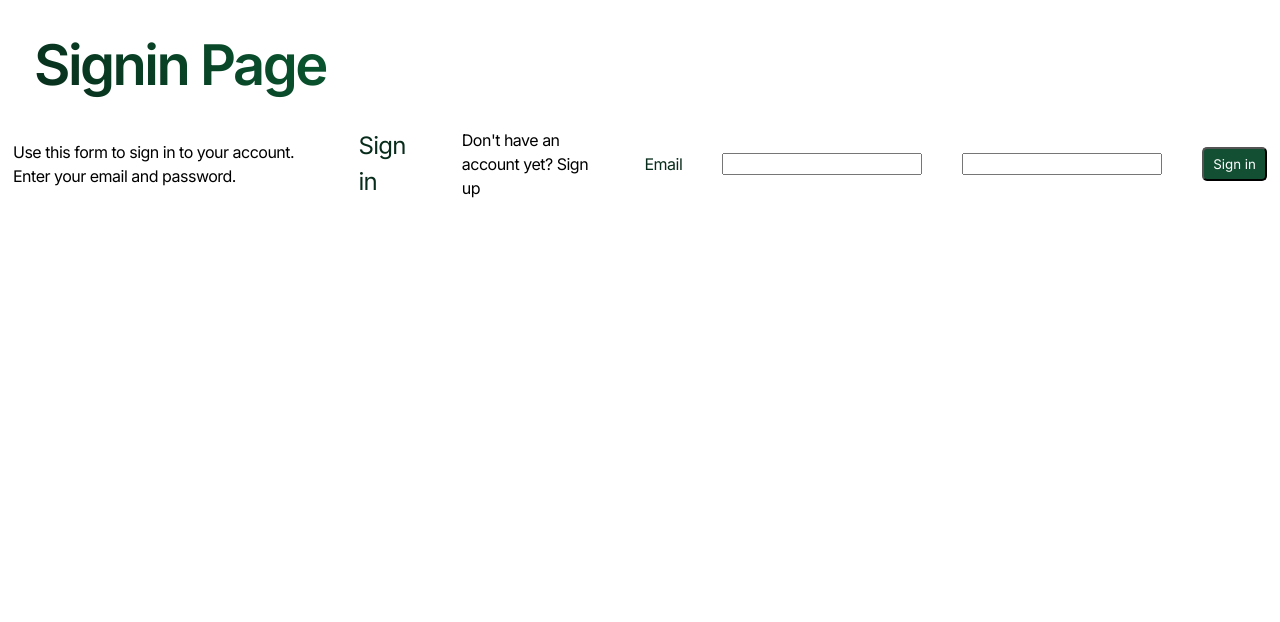
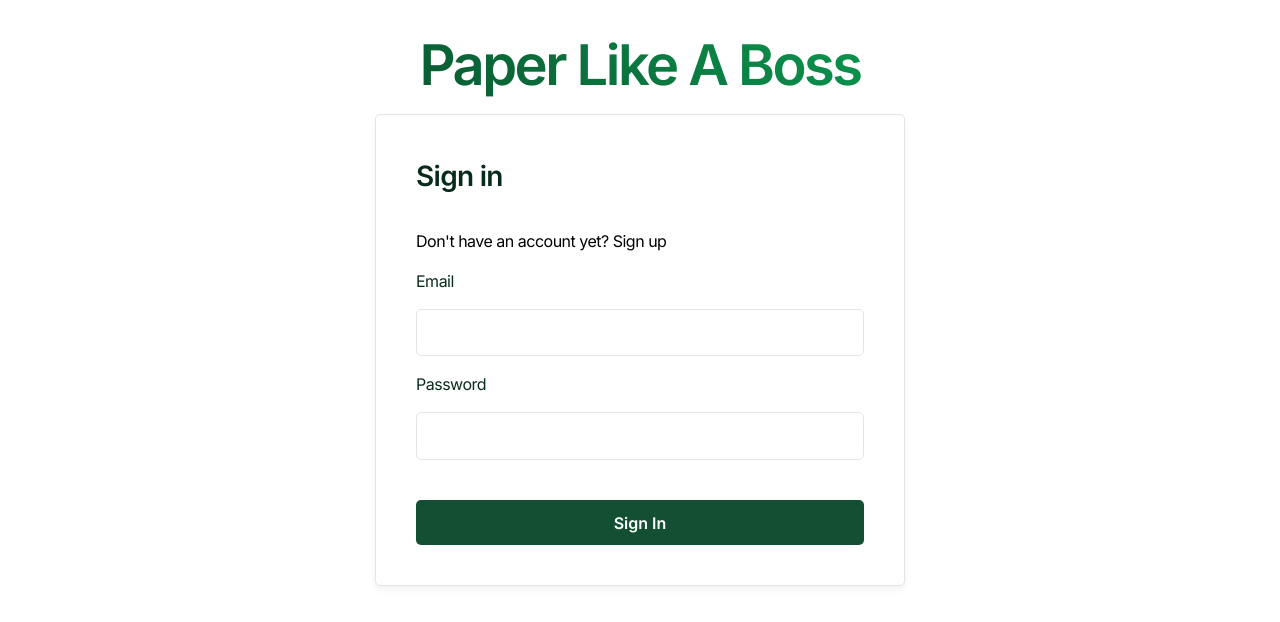
Before and after one commit to Mimifresh/sales_dashboard, a React (Vite) app: page / in a window 1280 px wide. Shown: the top 622 px of the page. Built offline with nearby package versions, Linux system fonts and the light colour scheme; no server answers.

Commit message:
edited the sigin page

```diff
--- a/src/components/Signin.jsx
+++ b/src/components/Signin.jsx
@@ -34,52 +34,68 @@ const Signin = () => {
 
     return(
         <>
-            <h1 className="landing-header">Signin Page</h1>
-            <div>
+        <h1 className="landing-header">Paper Like A Boss</h1>
+        <div className="sign-form-container">
             <form
             action={submitAction}
-                    aria-label='signin form'
-                    aria-describedby='form-description'
+            aria-label="Sign in form"
+            aria-describedby="form-description"
             >
-                    <div id='form-description' className='sr-only'>
-                        Use this form to sign in to your account. Enter your email and password.
+            <div id="form-description" className="sr-only">
+                Use this form to sign in to your account. Enter your email and
+                password.
             </div>
-                    <h2 className='form-title'>Sign in</h2>
-                    <p>Don't have an account yet? Sign up</p>
-                    <label htmlFor='email'>Email</label>
+
+            <h2 className="form-title">Sign in</h2>
+            <p>
+                Don't have an account yet?{' '}
+                {/*<Link className="form-link">*/}
+                Sign up
+                {/*</Link>*/}
+            </p>
+
+            <label htmlFor="email">Email</label>
             <input
-                        id='email'
-                        name='email'
-                        type='email'
+                className="form-input"
+                type="email"
+                name="email"
+                id="email"
+                placeholder=""
                 required
-                        aria-required='true'
-                        placeholder=''
+                aria-required="true"
                 aria-invalid={error ? 'true' : 'false'}
                 aria-describedby={error ? 'signin-error' : undefined}
                 disabled={isPending}
             />
+
+            <label htmlFor="password">Password</label>
             <input
+                className="form-input"
+                type="password"
+                name="password"
                 id="password"
-                        name="password"
-                        type='password'
+                placeholder=""
                 required
-                        aria-required='true'
-                        placeholder=''
+                aria-required="true"
                 aria-invalid={error ? 'true' : 'false'}
                 aria-describedby={error ? 'signin-error' : undefined}
                 disabled={isPending}
             />
+
             <button
                 type="submit"
+                disabled={isPending}
+                className="form-button"
                 aria-busy={isPending}
             >
-                        {isPending ? 'Signing in...' : 'Sign in'}
+                {isPending ? 'Signing in' : 'Sign In'}
             </button>
+
             {error && (
                 <div
+                id="signin-error"
                 role="alert"
-                            id="signin-error"
-                            className="error-message"
+                className="sign-form-error-message"
                 >
                 {error.message}
                 </div>
@@ -87,7 +103,7 @@ const Signin = () => {
             </form>
         </div>
         </>
-    )
-}
+    );
+};
 
 export default Signin;
--- a/src/index.css
+++ b/src/index.css
@@ -4,7 +4,7 @@
   font-family: 'Inter', sans-serif;
   line-height: 1.5;
   font-weight: 400;
-  letter-spacing: -0.5px; /* makes letters closer together */
+  letter-spacing: -0.5px;
   color-scheme: light dark;
   color: black;
   background-color: white;
@@ -15,24 +15,12 @@
 }
 
 button, input, textarea, select {
-  font-family: inherit; /* Ensure UI elements inherit Inter */
+  font-family: inherit;
 }
 
 h2 {
   letter-spacing: -0.7px; /* Extra tightening for headings */
   font-weight: 400;
-  color: #082c1b;
-  margin: 0;
-  padding: 1rem;
-}
-
-h1 {
-  letter-spacing: -0.7px; /* Extra tightening for headings */
-  font-weight: 600;
-  color: white;
-  margin: 10px;
-  display: flex;
-  align-items: center;
 }
 
 header {
@@ -43,25 +31,34 @@ header {
   left: 0;
   right: 0;
   padding: 2rem 0;
-  height: 2rem;
+  height: 3.6rem;
   display: flex;
   flex-direction: column;
+  box-shadow: 0 2px 4px rgba(0, 0, 0, 0.1);
+}
+
+header h1 {
+  letter-spacing: -0.7px;
+  font-weight: 600;
+  color: white;
+  margin: 10px 10px 2px 10px;
+  display: flex;
+  justify-content: center;
   align-items: center;
-  justify-content: center;
+  font-size: 1.8rem;
 }
 
 .dashboard-wrapper {
   display: flex;
   flex-direction: column;
   height: 100vh;
-  margin: 0;
 }
 
 .chart-container {
   width: 90%;
   height: 65vh;
   background-color: #f9f9f9;
-  margin: 6.5rem auto 7px auto;
+  margin: 8.5rem auto 7px auto;
   padding: 0 10px 20px 10px;
   position: relative;
   overflow: hidden;
@@ -72,7 +69,13 @@ header {
   flex-grow: 1;
 }
 
-.form-container {
+.chart-container h2 {
+  margin: 0;
+  padding: 1rem;
+  color: #082c1b;
+}
+
+.add-form-container {
   background-color: #ffffff;
   width: 90%;
   border-radius: 5px;
@@ -82,7 +85,7 @@ header {
   flex-shrink: 0;
 }
 
-form {
+.add-form-container form {
   display: flex;
   justify-content: center;
   gap: 40px;
@@ -96,17 +99,26 @@ label {
 }
 
 button {
-  padding: 7px;
   border-radius: 5px;
   cursor: pointer;
-  background-color: #124F33;
+  border: none;
+}
+
+form button {
+  padding: 4px 8px;
+  background-color: #124f33;
   color: rgb(255, 255, 255);
   width: 100px;
   transition: background-color 0.2s ease;
 }
 
-button:hover {
+form button:hover {
   background-color: #187c49;
+}
+
+form button:disabled {
+  background-color: #6c757d;
+  cursor: not-allowed;
 }
 
 .amount-input {
@@ -114,18 +126,159 @@ button:hover {
   margin-left: 2px;
   background-color: #ffffff;
   color: black;
+  border-radius: 5px;
+  border: 1px solid grey;
 }
 
 select {
+  border-radius: 5px;
   margin-left: 5px;
   background-color: #ffffff;
   color: black;
+  border: 1px solid grey;
 }
 
+select:disabled,
+input:disabled {
+  background-color: #e9ecef;
+  cursor: not-allowed;
+}
+
+.sr-only {
+  position: absolute;
+  width: 1px;
+  height: 1px;
+  padding: 0;
+  margin: -1px;
+  overflow: hidden;
+  clip: rect(0, 0, 0, 0);
+  border: 0;
+}
+
+.sign-form-error-message {
+  color: #dc3545;
+  border-radius: 4px;
+  text-align: center;
+}
+
+/* Signin/Signup Form styles */
+.sign-form-container {
+  max-width: 28rem;
+  margin: 0 auto;
+  padding: 2.5rem;
+  border: 1px solid #e4e4e4;
+  border-radius: 5px;
+  background: white;
+  box-shadow: 0 4px 6px rgba(0, 0, 0, 0.05);
+  transition: transform 0.2s ease, box-shadow 0.2s ease;
+}
+
+.sign-form-container:hover {
+  transform: translateY(-2px);
+  box-shadow: 0 6px 12px rgba(0, 0, 0, 0.08);
+}
+
+.sign-form-container h2 {
+  font-weight: 600;
+  font-size: 1.75rem;
+  padding-bottom: 1rem;
+  margin: 0;
+  color: #082c1b;
+}
+
+.sign-form-container .form-link {
+  color: #187c49;
+  text-decoration: none;
+  cursor: pointer;
+  font-weight: 600;
+  transition: all 0.2s ease;
+  padding-bottom: 1px;
+  border-bottom: 1px solid transparent;
+}
+
+.sign-form-container .form-link:hover {
+  color: #124f33;
+}
+
+.sign-form-container .form-input {
+  width: 100%;
+  margin: 1rem 0;
+  padding: 0.8rem 1rem;
+  border: 1.5px solid #e4e4e4;
+  border-radius: 5px;
+  font-size: 1rem;
+  font-weight: 400;
+  background-color: white;
+  color: #082c1b;
+  transition: border-color 0.2s ease, box-shadow 0.2s ease;
+  box-sizing: border-box; /* Ensures padding is included in width calculation */
+}
+
+.sign-form-container .form-input:focus {
+  outline: none;
+  border-color: #124f33;
+  box-shadow: 0 0 0 3px rgba(18, 79, 51, 0.1);
+}
+
+.sign-form-container fieldset {
+  border: 1.5px solid #e4e4e4;
+  border-radius: 5px;
+  padding: 0.6rem;
+}
+
+.sign-form-container .form-button {
+  width: 100%;
+  margin-top: 1.5rem;
+  padding: 0.8rem 1.2rem;
+  border-radius: 5px;
+  border: none;
+  font-size: 1rem;
+  font-weight: 600;
+  background-color: #124f33;
+  color: white;
+  cursor: pointer;
+  transition: background-color 0.2s ease, transform 0.1s ease;
+}
+
+.sign-form-container .form-button:hover {
+  background-color: #187c49;
+  transform: translateY(-1px);
+}
+
+.sign-form-container .form-button:active {
+  transform: translateY(0);
+}
+
+.sign-form-container .form-button:disabled {
+  background-color: #6c757d;
+  opacity: 0.7;
+  cursor: not-allowed;
+  transform: none;
+}
+
+.sign-form-container .radio-group {
+  display: flex;
+  justify-content: space-between;
+  /* gap: 1rem; */
+}
+
+.sign-form-container .radio-group label {
+  margin-left: 3.5rem;
+  flex: 1;
+  text-align: center; /* optional: center label text */
+}
+
+.sign-form-container input {
+  margin-right: 0.5rem;
+  margin-top: 0;
+}
+
+/* landing header */
 .landing-header {
 text-align: center;
 font-size: 3.5rem;
 line-height: 1.2;
+margin-bottom: 0.7rem;
 padding: 1.5rem 1rem 0.2rem;
 margin-top: 0;
 color: #082c1b;
@@ -137,3 +290,14 @@ background-clip: text;
 -webkit-text-fill-color: transparent;
 animation: fadeIn 0.8s ease-out;
 }
+
+@keyframes fadeIn {
+  from {
+    opacity: 0;
+    transform: translateY(10px);
+  }
+  to {
+    opacity: 1;
+    transform: translateY(0);
+  }
+}
```
Lines whose indentation alone changed are shown as unchanged.
